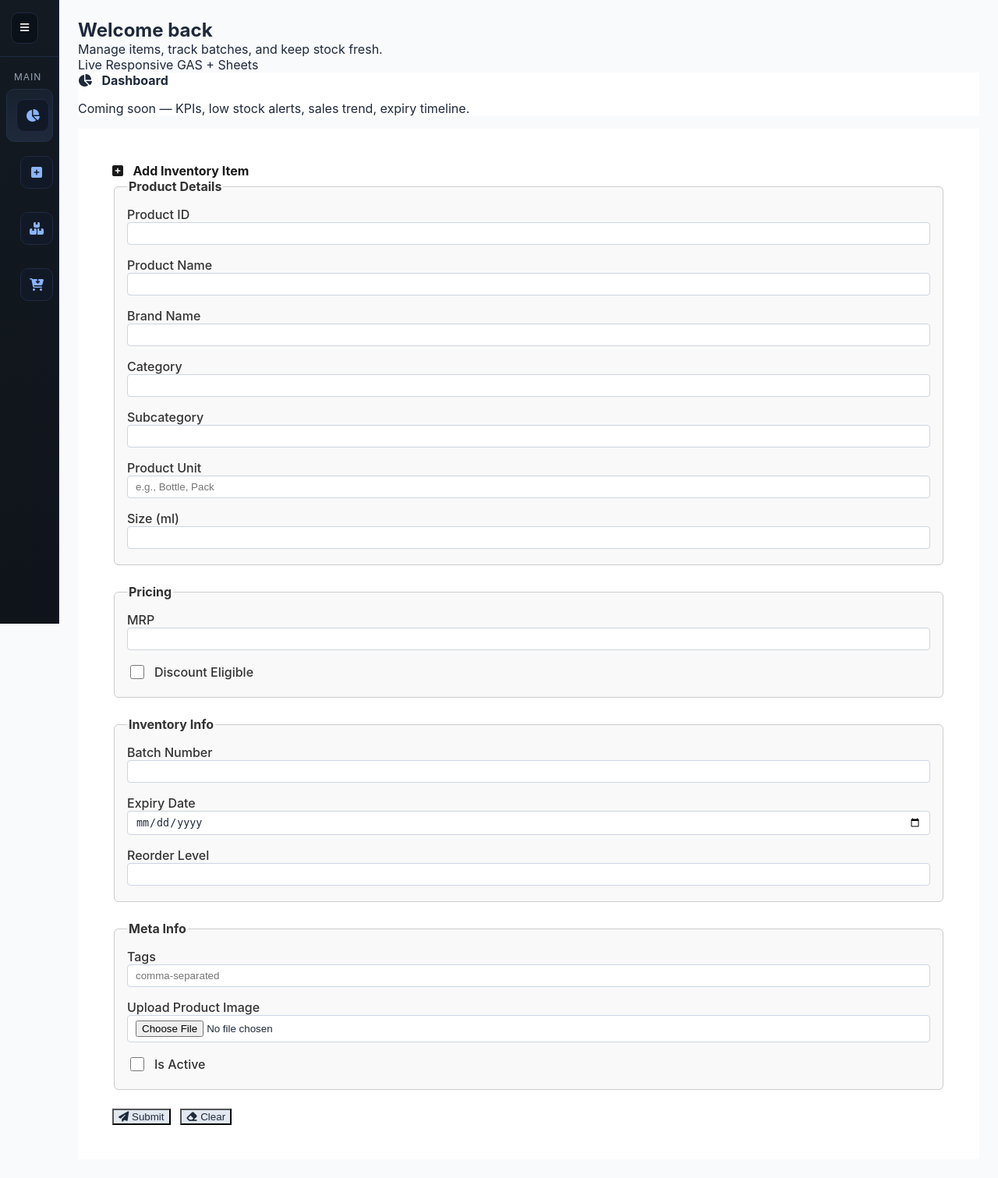
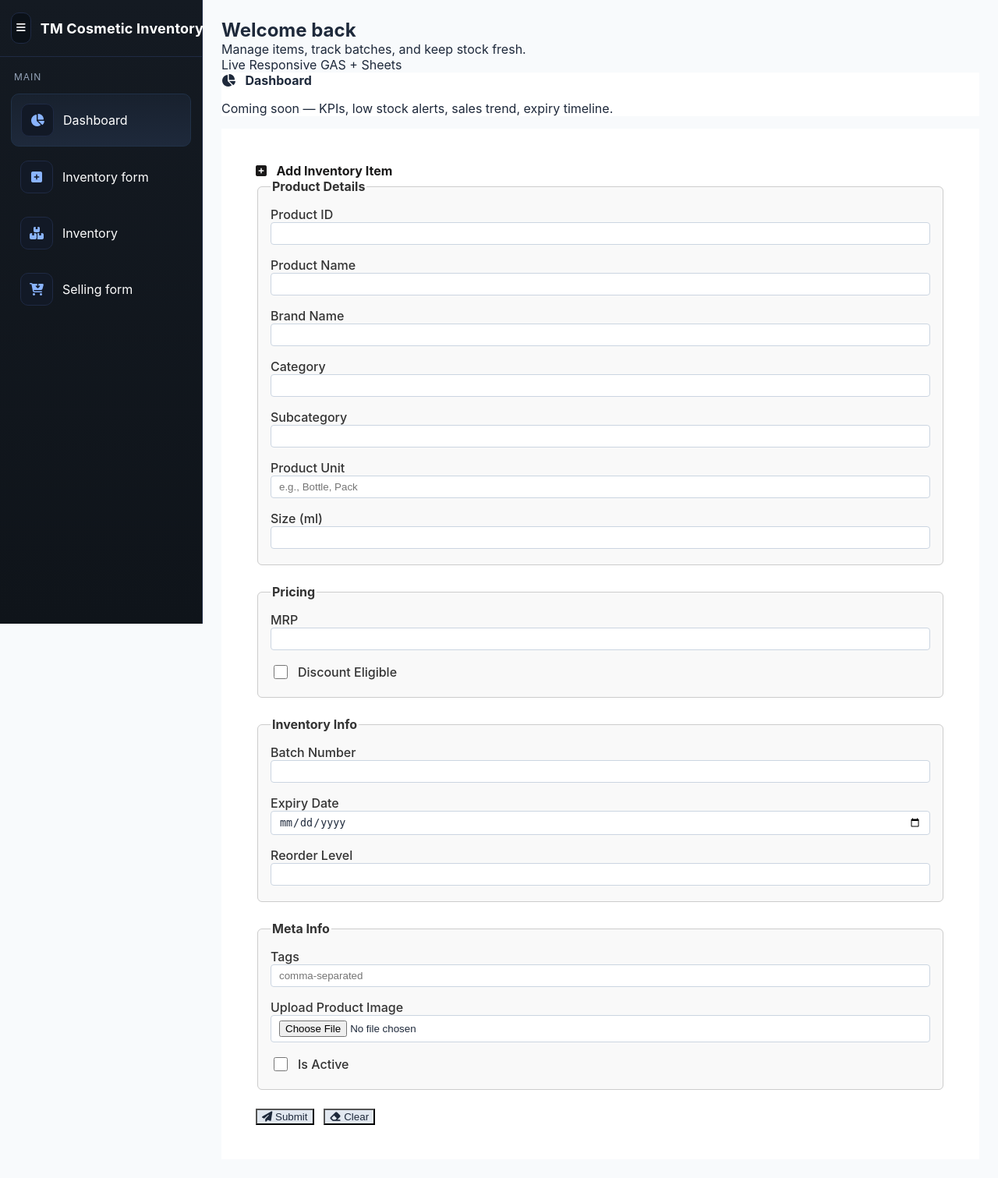
Before and after one commit to Mr-Singh-oo1/TM_Cos_Trial_Inventory, a Flask app: page / in a window 1280 px wide. Shown: the whole page at 78% size. Run offline with Flask 3, Linux system fonts and the light colour scheme; some libraries are stand-ins or nearby versions.

Commit message:
Update index.html

```diff
--- a/templates/index.html
+++ b/templates/index.html
@@ -61,10 +61,7 @@
 
     .app {
       display: flex;
-      flex-direction: row;
       min-height: 100vh;
-      width: 100%;
-      overflow: hidden;
     }
 
     .sidebar {
@@ -72,11 +69,8 @@
       background: linear-gradient(180deg, var(--sidebar-bg), var(--sidebar-bg-2));
       border-right: 1px solid var(--border);
       transition: width 0.25s ease;
-      flex-shrink: 0;
-      position: fixed;
+      position: sticky;
       top: 0;
-      left: 0;
-      z-index: 1000;
       height: 100vh;
     }
 
@@ -190,11 +184,12 @@
     .sidebar.collapsed .nav a .label { display: none; }
 
     .content {
-      margin-left: 76px; /* Match collapsed sidebar */
-      flex-grow: 1;
+      flex: 1;
+      min-width: 0;
       padding: 24px;
-      transition: margin-left 0.3s ease;
+      transition: all 0.3s ease;
     }
+
     .section {
       display: none;
       opacity: 0;
@@ -339,7 +334,7 @@
 <body>
   <div class="app">
     <!-- Sidebar -->
-    <aside id="sidebar" class="sidebar collapsed">
+    <aside id="sidebar" class="sidebar">
       <div class="sidebar-header">
         <button id="toggleSidebar" class="burger" title="Toggle sidebar">
           <i class="fa-solid fa-bars"></i>
```
